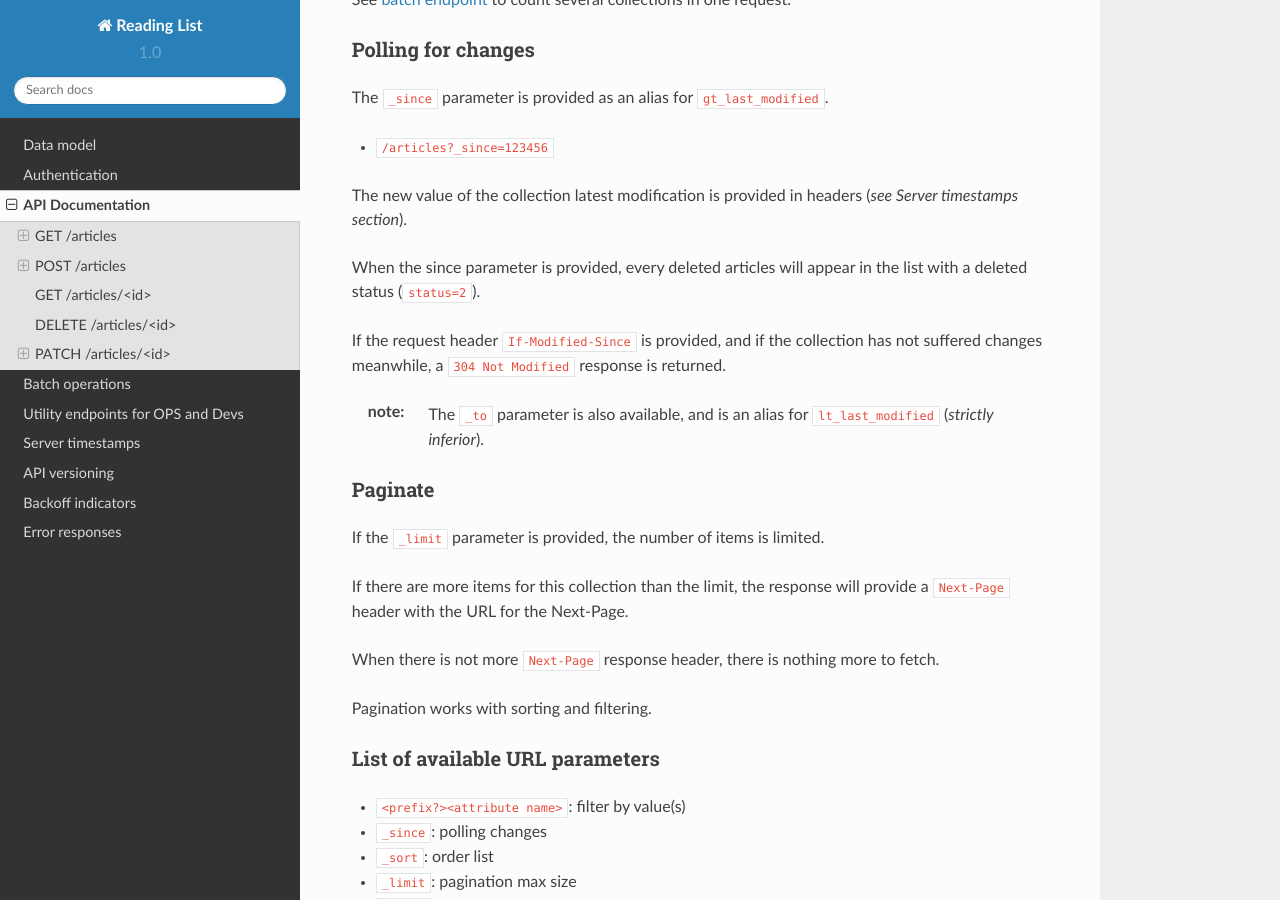
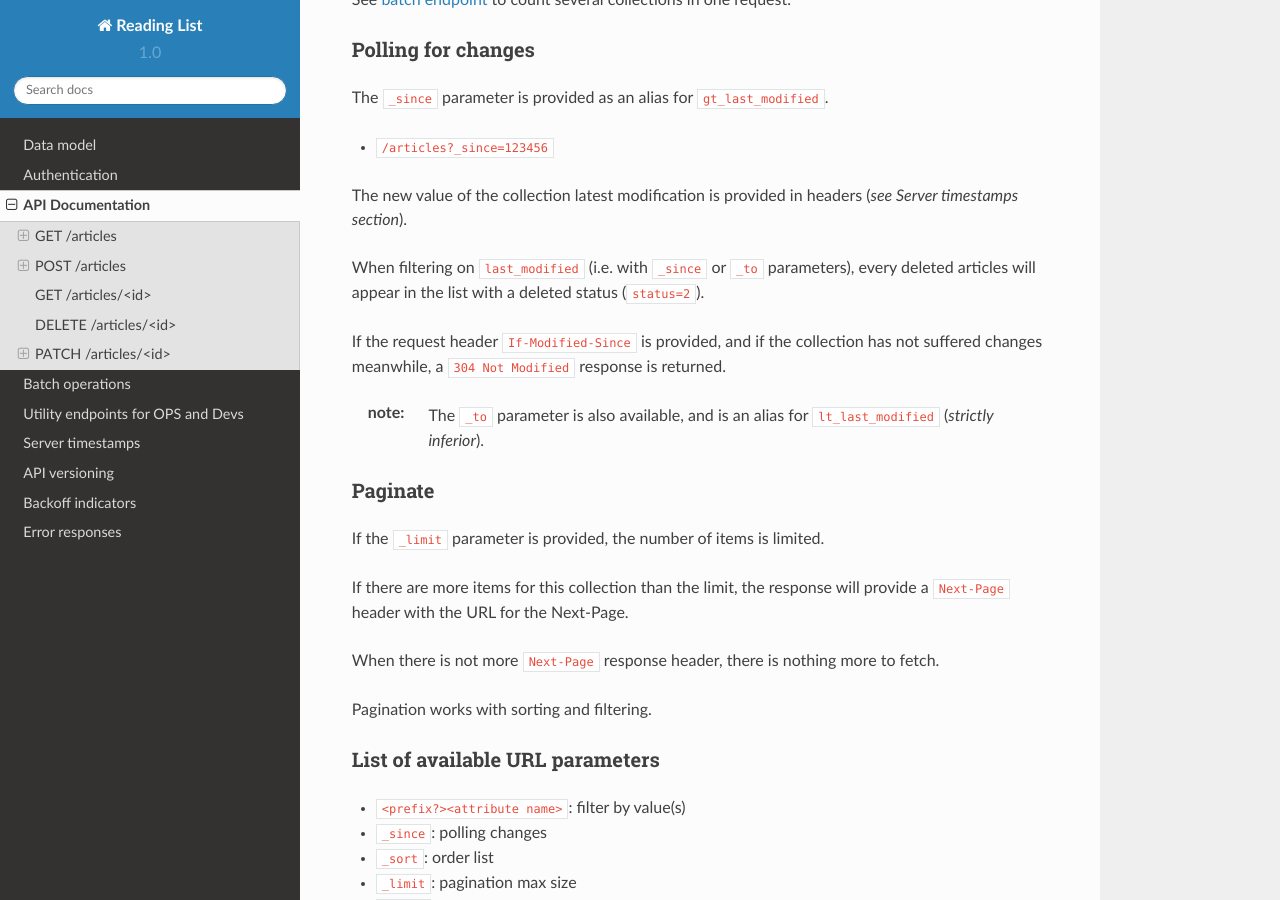
Before and after one commit to Kinto/kinto, a Sphinx documentation site: the page built from docs/api.rst, in a window 1280 px wide and 900 px high, scrolled down 1641 px. Built offline with Sphinx 7.4.7 and the Read the Docs theme 2.0.0, drawn with Linux system fonts in a browser that asks for light colours; some of the changed text lies outside the part shown.

Commit message:
Update docs (ref #41)

```diff
--- a/docs/api.rst
+++ b/docs/api.rst
@@ -100,8 +100,8 @@ The ``_since`` parameter is provided as an alias for
 The new value of the collection latest modification is provided in
 headers (*see Server timestamps section*).
 
-When the since parameter is provided, every deleted articles will
-appear in the list with a deleted status (``status=2``).
+When filtering on ``last_modified`` (i.e. with ``_since`` or ``_to`` parameters),
+every deleted articles will appear in the list with a deleted status (``status=2``).
 
 If the request header ``If-Modified-Since`` is provided, and if the
 collection has not suffered changes meanwhile, a ``304 Not Modified``
@@ -268,9 +268,9 @@ decide to ignore it.
 If the request header ``If-Unmodified-Since`` is provided, and if the record has
 changed meanwhile, a ``412 Precondition failed`` error is returned.
 
-.. :note:
-       Once deleted, an article will appear in the collection with a deleted status
-       (``status=2``) and will have most of its fields empty.
+:note:
+    Once deleted, an article will appear in the collection with a deleted status
+    (``status=2``) and will have most of its fields empty.
 
 
 PATCH /articles/<id>
```
